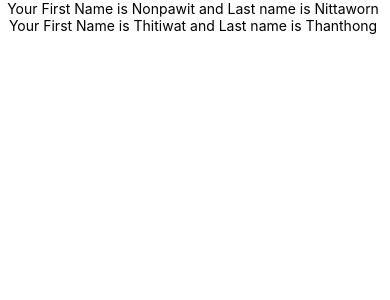
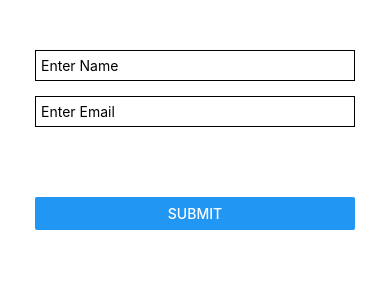
Before and after one commit to nonpawitJT/1913210033_ReactNative, a React Native app: screen / in a window 390 px wide. Shown: the top 300 px of the page. Built offline with nearby package versions, Linux system fonts and the light colour scheme.

Commit message:
Practice3A

```diff
--- a/App.js
+++ b/App.js
@@ -8,9 +8,13 @@
 import Logo from "./components/Logo";
 import LotsOfGreeting from "./components/LotsOfGreeting";
 import MyCustomTextWith from "./components/MyCustomTextWith";
-const App = () => {
+import Count from "./components/Count";
+
+import TextInput1 from "./components/TextInput1";
+import UserNamePassword from "./components/UserNamePassword";
+const App = (props) => {
   return (
-    <View>
+    <View >
       {/* <Information/> */}
       {/* <Welcome/> */}
       {/* <Practice1_StyleSheet /> */}
@@ -18,9 +22,19 @@
       {/* <CustomComponent/> */}
       {/* <Logo/> */}
       {/* <LotsOfGreeting/> */}
-      <MyCustomTextWith />
+      {/* <MyCustomTextWith /> */}
+      {/* <Count num={2} title="Click"/> */}
+      {/* <TextInput1/> */}
+      <UserNamePassword/>
     </View>
   );
 };
 
 export default App;
+// const styles = StyleSheet.create({
+//   container: {
+//     flex: 1,
+//     justifyContent: "center",
+//     alignItems: "center",
+//   },
+// });
--- /dev/null
+++ b/components/Count.js
@@ -0,0 +1,28 @@
+import { View, Text, Button, StyleSheet } from "react-native";
+import React, { useState,useEffect } from "react";
+
+const Count = ({num,title}) => {
+  const [count, setCount] = useState(num);
+
+//  useEffect(()=>{
+// console.log('use effect 1')
+//  });
+//  useEffect(()=>{
+//     console.log('use effect 2');
+//      },[count]);
+
+
+  return (
+    <View >
+      <Text>{title} : {count}</Text>
+      <Button
+        title="Click me"
+        onPress={() => {
+          setCount(count + 1);
+        }}
+      />
+    </View>
+  );
+};
+
+export default Count;
--- a/components/MyCustomTextWith.js
+++ b/components/MyCustomTextWith.js
@@ -5,7 +5,7 @@
   return (
     <View style={{ alignItems: "center" }}>
       <Text>
-        Your First Name is {fname} and Last name is {lname}{" "}
+        Your First Name is {fname} and Last name is {lname}
       </Text>
     </View>
   );
--- /dev/null
+++ b/components/TextInput1.js
@@ -0,0 +1,48 @@
+import {
+  View,
+  Text,
+  StyleSheet,
+  SafeAreaView,
+  TextInput,
+  Button,
+} from "react-native";
+import React, { useState } from "react";
+
+const TextInput1 = () => {
+  const [userName, setUserName] = useState("");
+  return (
+    <SafeAreaView style={{ flex: 1 }}>
+      <View style={styles.container}>
+        <Text>Insert any text below input</Text>
+        <TextInput
+          value={userName}
+          onChangeText={(userName) => {
+            setUserName(userName);
+          }}
+          placeholder={"input username"}
+          style={styles.input}
+        />
+        <Text style={{ color: "blue" }}>{userName}</Text>
+      </View>
+    </SafeAreaView>
+  );
+};
+
+export default TextInput1;
+
+const styles = StyleSheet.create({
+  container: {
+    flex: 1,
+    alignItems: "center",
+    marginTop: 20,
+    backgroundColor: "#ffffff",
+  },
+  input: {
+    width: 250,
+    height: 44,
+    padding: 10,
+    marginTop: 20,
+    marginBottom: 10,
+    backgroundColor: "#e8e8e8",
+  },
+});
--- /dev/null
+++ b/components/UserNamePassword.js
@@ -0,0 +1,61 @@
+import {
+  View,
+  Text,
+  StyleSheet,
+  SafeAreaView,
+  TextInput,
+  Button,
+} from "react-native";
+import React, { useState } from "react";
+
+const UserNamePassword = () => {
+  const [textInputName, settextInputName] = useState("");
+  const [textInputEmail, settextInputEmail] = useState("");
+  const checkTextInput = () => {
+    if (!textInputName.trim()) {
+      alert("Please Enter Name");
+      return;
+    }
+    if (!textInputEmail.trim()) {
+      alert("Please Enter Email");
+      return;
+    }
+    alert("Success");
+  };
+  return (
+    <SafeAreaView>
+      <View style={styles.container}>
+        <TextInput
+          value={textInputName}
+          style={styles.textInputStyle}
+          placeholder={"Enter Name"}
+          onChangeText={(textInputName) => {
+            settextInputName(textInputName);
+          }}
+        />
+        <TextInput
+          value={textInputEmail}
+          style={styles.textInputStyle}
+          placeholder={"Enter Email"}
+          onChangeText={(textInputEmail) => {
+            settextInputEmail(textInputEmail);
+          }}
+        />
+      </View>
+      <View  style={{ flex: 1 ,padding:35}}>
+        <Button title="Submit" onPress={checkTextInput} />
+      </View>
+    </SafeAreaView>
+  );
+};
+const styles = StyleSheet.create({
+  container: { flex: 1, padding: 35 },
+  textInputStyle: {
+    width: "100%",
+    height: 60,
+    paddingHorizontal: 5,
+    borderWidth: 0.5,
+    marginTop: 15,
+  },
+});
+export default UserNamePassword;
```
